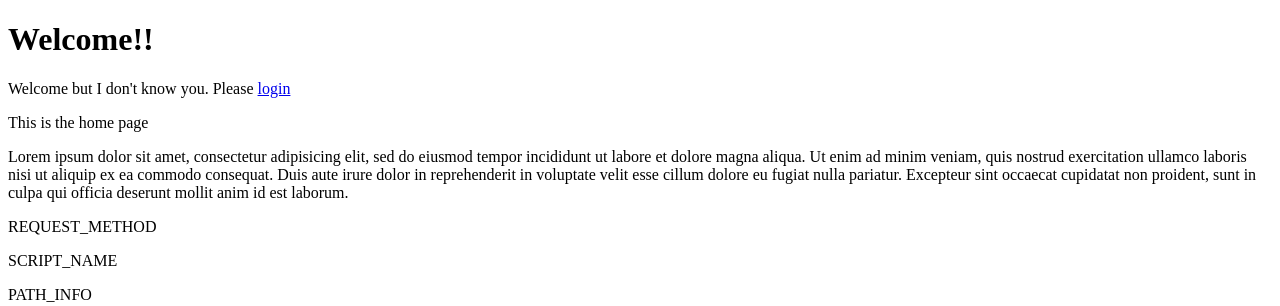
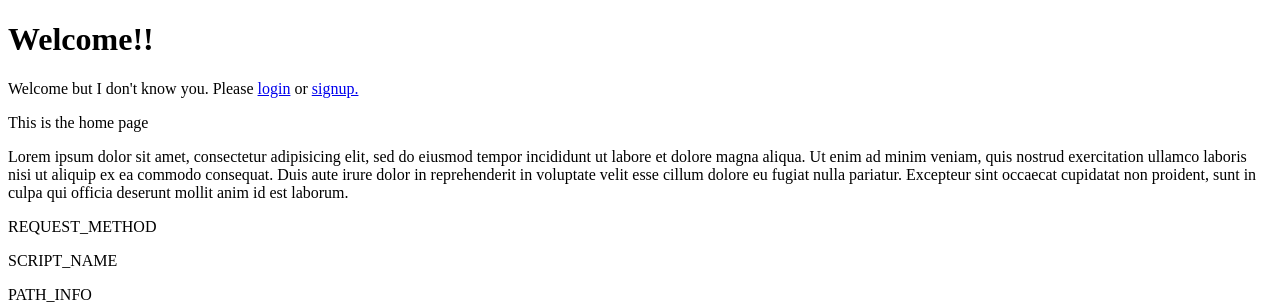
Before and after one commit to tbonemalone/Bonzai, a Django app: page / in a window 1280 px wide. Shown: the top 306 px of the page. Run offline with Django 3.2, Linux system fonts and the light colour scheme; parts of the project's set-up code (start-up, migrations or seed data) failed here and were passed over.

Commit message:
Added link to signup page in home_page.html

```diff
--- a/bonzai/templates/home_page.html
+++ b/bonzai/templates/home_page.html
@@ -8,7 +8,7 @@
 	{% if user.username %}
 		<p>Welcome {{ user.username }}</p>
 	{% else %}
-		<p>Welcome but I don't know you. Please <a href="login/">login</a></p>
+		<p>Welcome but I don't know you. Please <a href="login/">login</a> or <a href="signup/">signup.</a></p>
 	{% endif %}
 	<p>This is the home page</p>
 	<p>Lorem ipsum dolor sit amet, consectetur adipisicing elit, sed do eiusmod tempor incididunt ut labore et dolore magna aliqua. Ut enim ad minim veniam, quis nostrud exercitation ullamco laboris nisi ut aliquip ex ea commodo consequat. Duis aute irure dolor in reprehenderit in voluptate velit esse cillum dolore eu fugiat nulla pariatur. Excepteur sint occaecat cupidatat non proident, sunt in culpa qui officia deserunt mollit anim id est laborum.</p>
```
